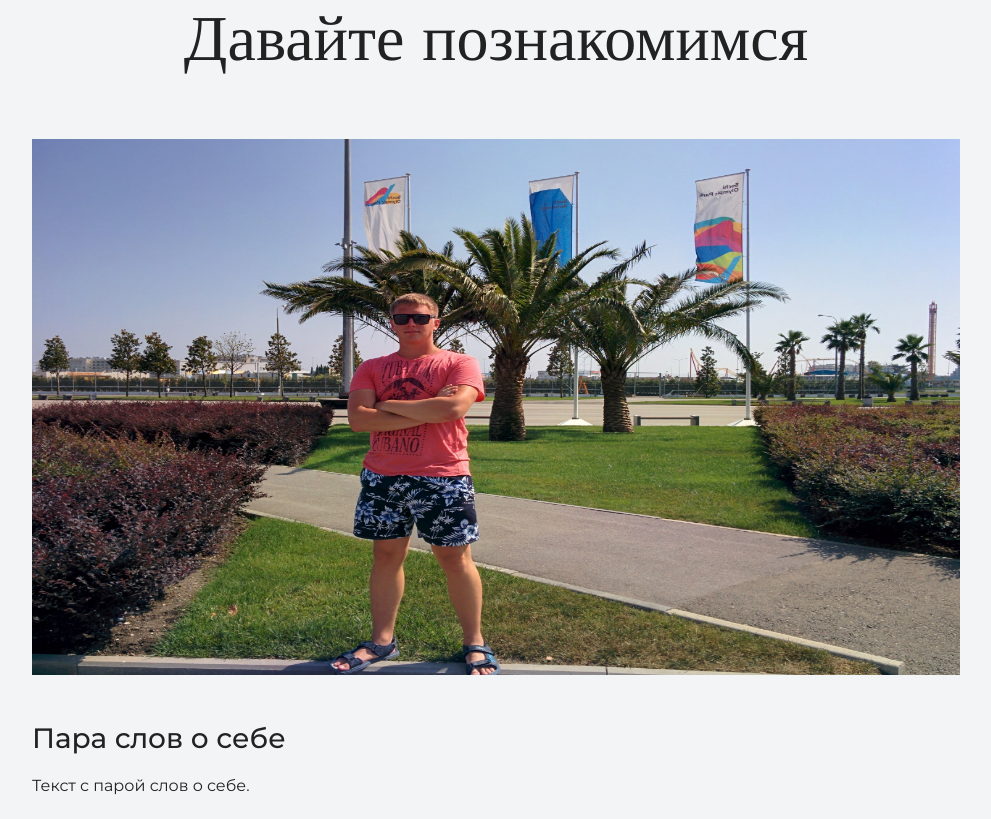
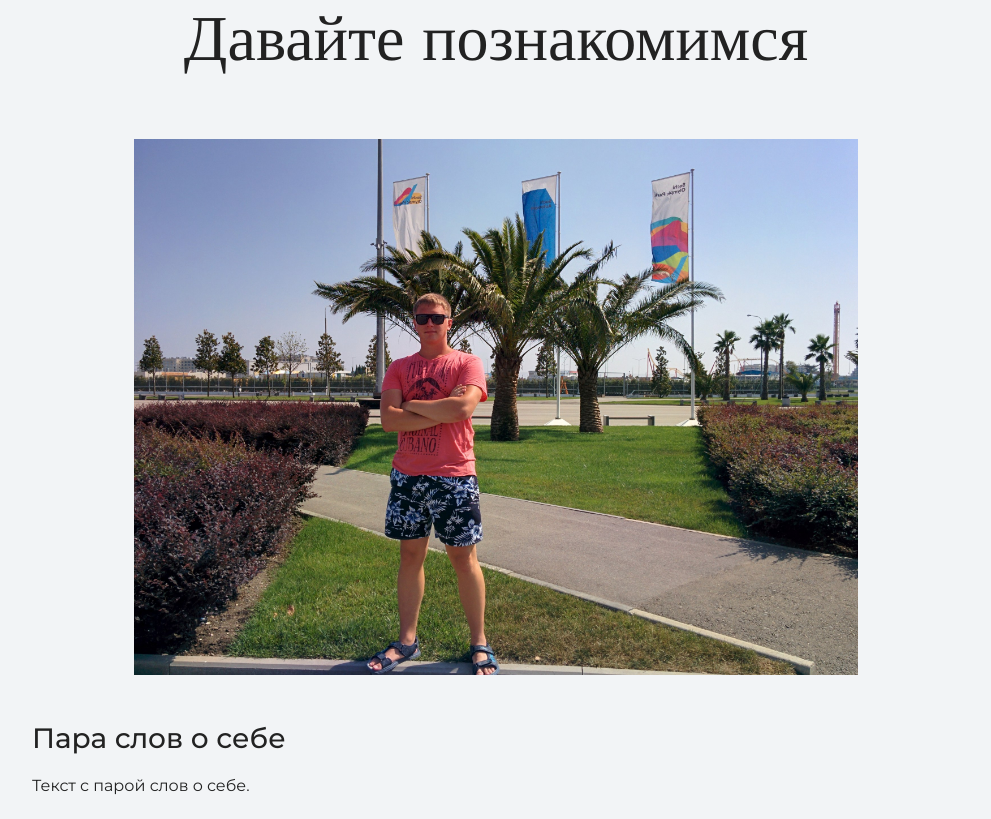
Before and after one commit to postmaker707/site, a plain HTML site: page index.html in a window 1280 px wide. Shown: the part 1161-1980 px from the top of the page, without its empty margins (144-1135 px from the left). Drawn offline with nearby package versions, Linux system fonts and the light colour scheme.

Commit message:
Add files via upload

```diff
--- a/index.html
+++ b/index.html
@@ -11,7 +11,7 @@
     <header class="page-header">
       <div class="container">
       <a class="header-email" href="tel:+79370333537">+79370333537</a>
-      <br><a class="header-phone" href="mailto:swanlake73rus@gmail.com">swanlake73rus@mail.com</a>
+      <br><a class="header-phone" href="mailto:swanlake73rus@gmail.com">swanlake73rus@gmail.com</a>
       </div>
     </header>
     <div class="container">
@@ -24,7 +24,7 @@
     <section class="intro">
       <h2 class="subheading">Давайте познакомимся</h2>
       <figure class="user-image">
-        <img src="files/user.jpg" width="928" height="536" alt="Фотография неопознанного Енота">
+        <img src="files/user.jpg" height="536" alt="Фотография неопознанного Енота">
       </figure>
       <h3>Пара слов о себе</h3>
       <p>Текст с парой слов о себе.</p>
@@ -49,7 +49,7 @@
     <footer class="page-footer">
       <div class="container">
         <a class="footer-email" href="tel:+79370333537">+79370333537</a>
-        <br><a class="footer-phone" href="mailto:swanlake73rus@gmail.com">swanlake73rus@mail.com</a>
+        <br><a class="footer-phone" href="mailto:swanlake73rus@gmail.com">swanlake73rus@gmail.com</a>
     </div>
     </footer>
   </body>
```
